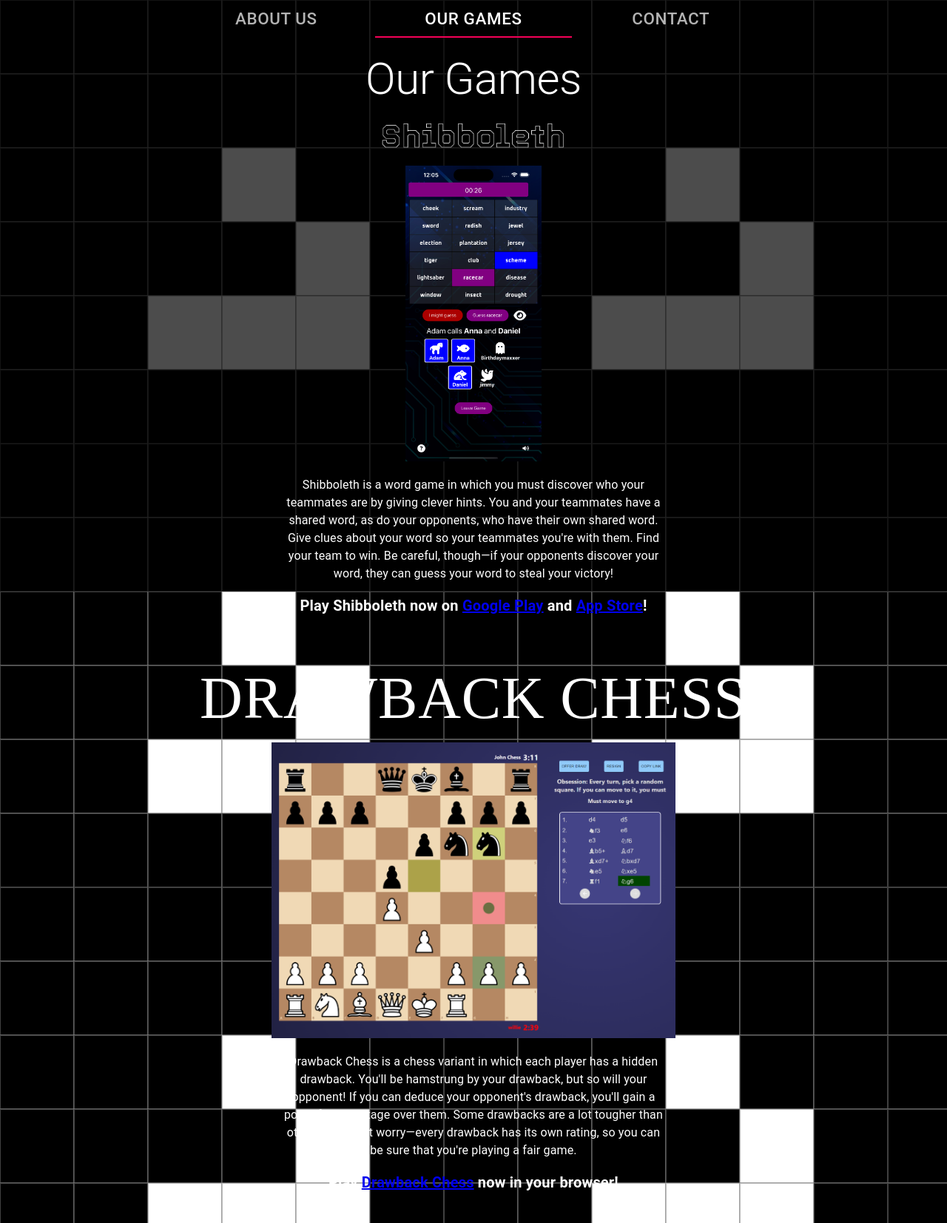
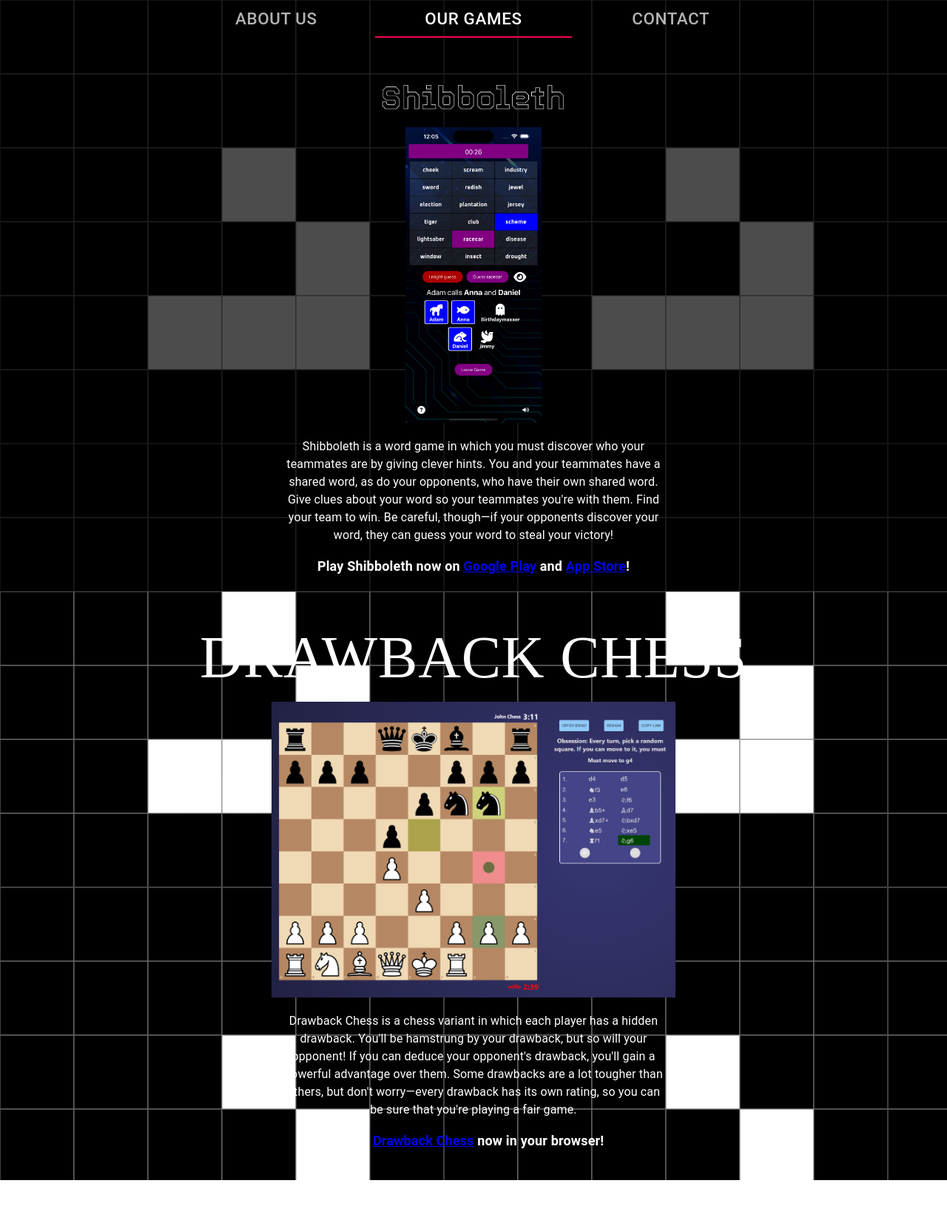
Before and after one commit to adamyedidia/glyder_website_3, a React (Create React App) app: page /games in a window 1280 px wide. Shown: the top 1654 px of the page at 74% size. After the commit the page ends 1596 px from the top, so only its background shows below. Built offline with nearby package versions, Linux system fonts and the light colour scheme; a web font is replaced by a local one.

Commit message:
Game page improvements

```diff
--- a/src/GamesPage.js
+++ b/src/GamesPage.js
@@ -69,7 +69,7 @@
                 </Typography>
             </Grid>
             <Grid item>
-                <Typography style={{ maxWidth: isSmallScreen ? '80vw' : '40vw', fontSize: 20, textAlign: 'center' }}>
+                <Typography style={{ maxWidth: isSmallScreen ? '80vw' : '40vw', fontSize: 18, textAlign: 'center' }}>
                     <b>Play Shibboleth now on <a href="https://play.google.com/store/apps/details?id=glydergames.cipher.ios&hl=en_US&gl=US">Google Play</a>{' '}
                     and{' '}
                     <a href="https://apps.apple.com/us/app/shibboleth/id6472225686">App Store</a>!</b>
@@ -95,7 +95,7 @@
           </Typography>
         </Grid>
         <Grid item>
-          <Typography style={{ maxWidth: isSmallScreen ? '80vw' : '40vw', fontSize: 20, textAlign: 'center' }}>
+          <Typography style={{ maxWidth: isSmallScreen ? '80vw' : '40vw', fontSize: 18, textAlign: 'center' }}>
             <b>Play <a href="https://www.drawbackchess.com/">Drawback Chess</a> now in your browser!{' '}</b>
           </Typography>
         </Grid>
@@ -107,7 +107,7 @@
 return (
     <div
         className="page-container"
-      style={{ textAlign: "center", color: "white" , display: 'flex', flexDirection: 'column', alignItems: 'center', justifyContent: 'center' }}
+        style={{ textAlign: "center", color: "white", display: 'flex', flexDirection: 'column', alignItems: 'center', justifyContent: 'center', minHeight: '90vh' }}
     >
         <Tabs
             value={value}
@@ -120,13 +120,8 @@
             <Tab label="Our Games" component={Link} to="/games" className={classes.tab} />
             <Tab label="Contact" component={Link} to="/contact" className={classes.tab} />
         </Tabs>
-      <Grid container direction="row" justify="center" alignItems="center" spacing={10}>
+        <Grid container direction="row" justify="center" alignItems="center" spacing={10} style={{ marginTop: 'auto', marginBottom: 'auto' }}>
             <Grid item container direction="column">
-          <Grid item>
-            <Typography variant="h2" style={{ marginBottom: "20px" }}>
-              Our Games
-            </Typography>
-          </Grid>
                 <Grid item container direction="row" justify="center" alignItems="center" spacing={10}>
                     <Grid item>
                         <ShibbolethComponent />
```
Lines whose indentation alone changed are shown as unchanged.
